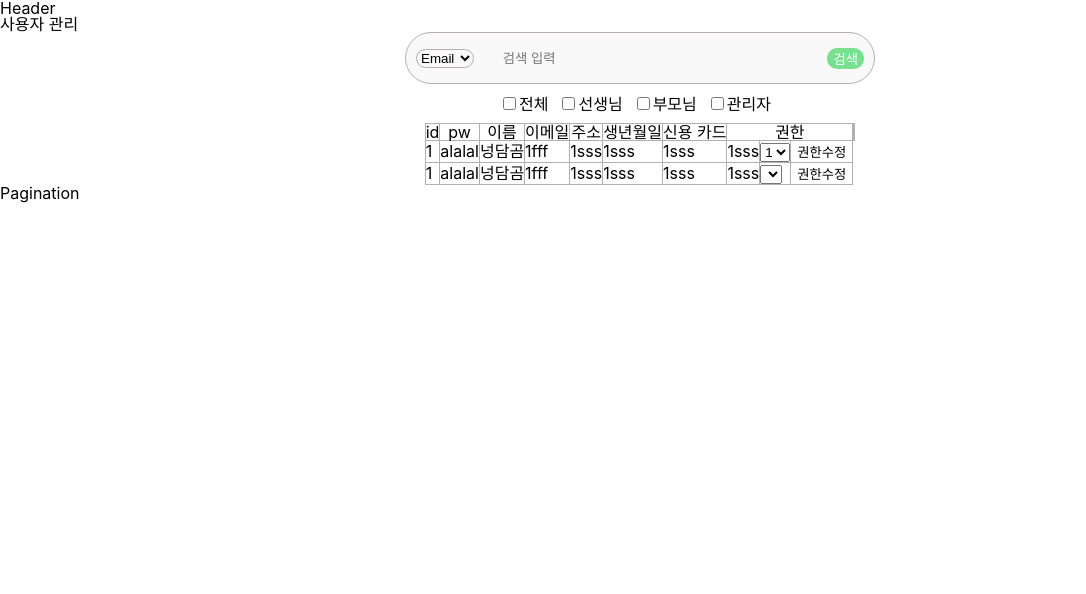
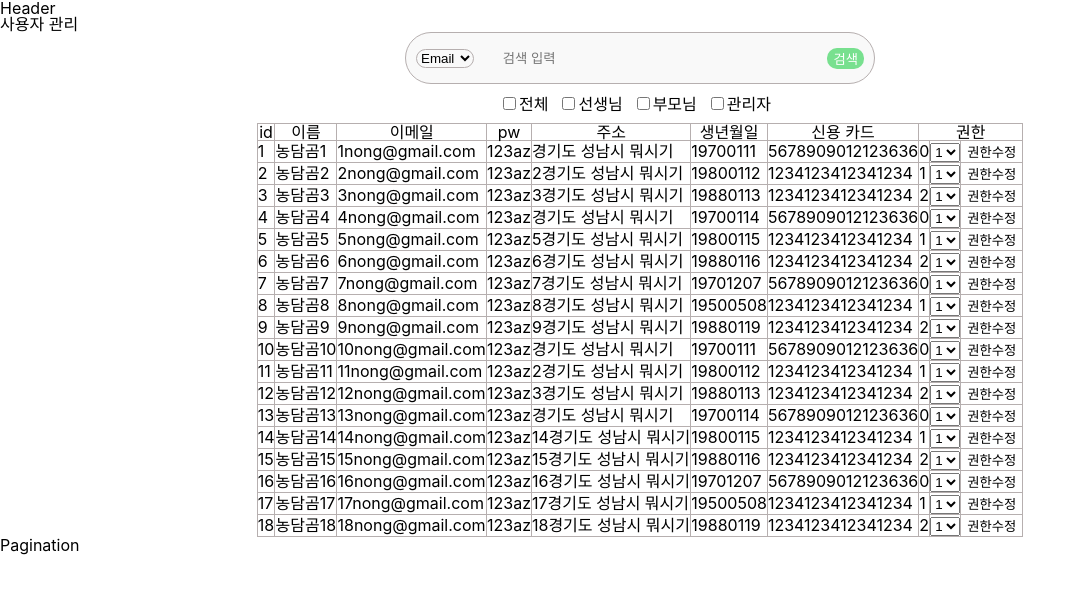
Before and after one commit to skawnkk/FOB_Jaranda, a React (Create React App) app: page /admin in a window 1280 px wide. Shown: the top 594 px of the page, without its empty margins (0-1086 px from the left). Built offline with nearby package versions, Linux system fonts and the light colour scheme.

Commit message:
[#11] feat : User Mock Data를 UserDataTable에 적용
Co-authored-by: SeongsangCHO <SeongsangCHO@users.noreply.github.com>
Co-authored-by: junamee <skawnkk@users.noreply.github.com>

```diff
--- a/src/Components/Admin/UserDataTable/UserDataTable.js
+++ b/src/Components/Admin/UserDataTable/UserDataTable.js
@@ -1,12 +1,7 @@
-import React, { useState, useEffect } from "react";
+import React from "react";
 import styled from "styled-components";
 
-const UserDataTable = () => {
-  const [user, setUser] = useState([]);
-  useEffect(() => {
-    // 사용자 Mock 데이터 가져오기
-  }, []);
-
+const UserDataTable = ({ users }) => {
   return (
     <Wrapper>
       <div className="dataTable">
@@ -14,26 +9,25 @@ const UserDataTable = () => {
           <tbody>
             <tr>
               <th>id</th>
-              <th>pw</th>
               <th>이름</th>
               <th>이메일</th>
+              <th>pw</th>
               <th>주소</th>
               <th>생년월일</th>
               <th>신용 카드</th>
               <th colSpan="3">권한</th>
-              <th></th>
-              <th></th>
             </tr>
+            {users.map(
+              ({ id, name, email, pw, address, dateOfBirth, creditCardNum, authority }) => (
                 <tr>
-              <td>1</td>
-              <td>alalal</td>
-              <td>넝담곰</td>
-              <td>1fff</td>
-              <td>1sss</td>
-              <td>1sss</td>
-              <td>1sss</td>
-
-              <td>1sss</td>
+                  <td>{id}</td>
+                  <td>{name}</td>
+                  <td>{email}</td>
+                  <td>{pw}</td>
+                  <td>{address}</td>
+                  <td>{dateOfBirth}</td>
+                  <td>{creditCardNum}</td>
+                  <td>{authority}</td>
                   <td>
                     <select>
                       <option value="">1</option>
@@ -45,34 +39,15 @@ const UserDataTable = () => {
                     <button>권한수정</button>
                   </td>
                 </tr>
-            <tr>
-              <td>1</td>
-              <td>alalal</td>
-              <td>넝담곰</td>
-              <td>1fff</td>
-              <td>1sss</td>
-              <td>1sss</td>
-              <td>1sss</td>
-
-              <td>1sss</td>
-              <td>
-                <select>
-                  <option value=""></option>
-                  <option value=""></option>
-                  <option value=""></option>
-                </select>
-              </td>
-              <td>
-                <button>권한수정</button>
-              </td>
-            </tr>
+              )
+            )}
           </tbody>
         </table>
       </div>
     </Wrapper>
   );
 };
-// id pw name email address dateofbirth creditCardnum authority
+
 export default UserDataTable;
 
 const Wrapper = styled.div`
--- a/src/Pages/Admin.js
+++ b/src/Pages/Admin.js
@@ -1,10 +1,17 @@
-import React from "react";
+import React, { useState, useEffect } from "react";
 import SearchBar from "Components/Admin/SearchBar/SearchBar";
 import AuthFilter from "Components/Admin/AuthFilter/AuthFilter";
 import UserDataTable from "Components/Admin/UserDataTable/UserDataTable";
 import Pagination from "Components/Admin/Pagination/Pagination";
+import { userMockData } from "Utils/MockData";
 
 const Admin = () => {
+  const [users, setUsers] = useState([]);
+
+  useEffect(() => {
+    setUsers(userMockData); // url: /admin/pageNumber
+  }, []);
+
   return (
     <div>
       {/* <Header /> */}
@@ -12,7 +19,7 @@ const Admin = () => {
       <div>사용자 관리</div>
       <SearchBar />
       <AuthFilter />
-      <UserDataTable />
+      <UserDataTable users={users} />
       <Pagination />
     </div>
   );
```
Lines whose indentation alone changed are shown as unchanged.
